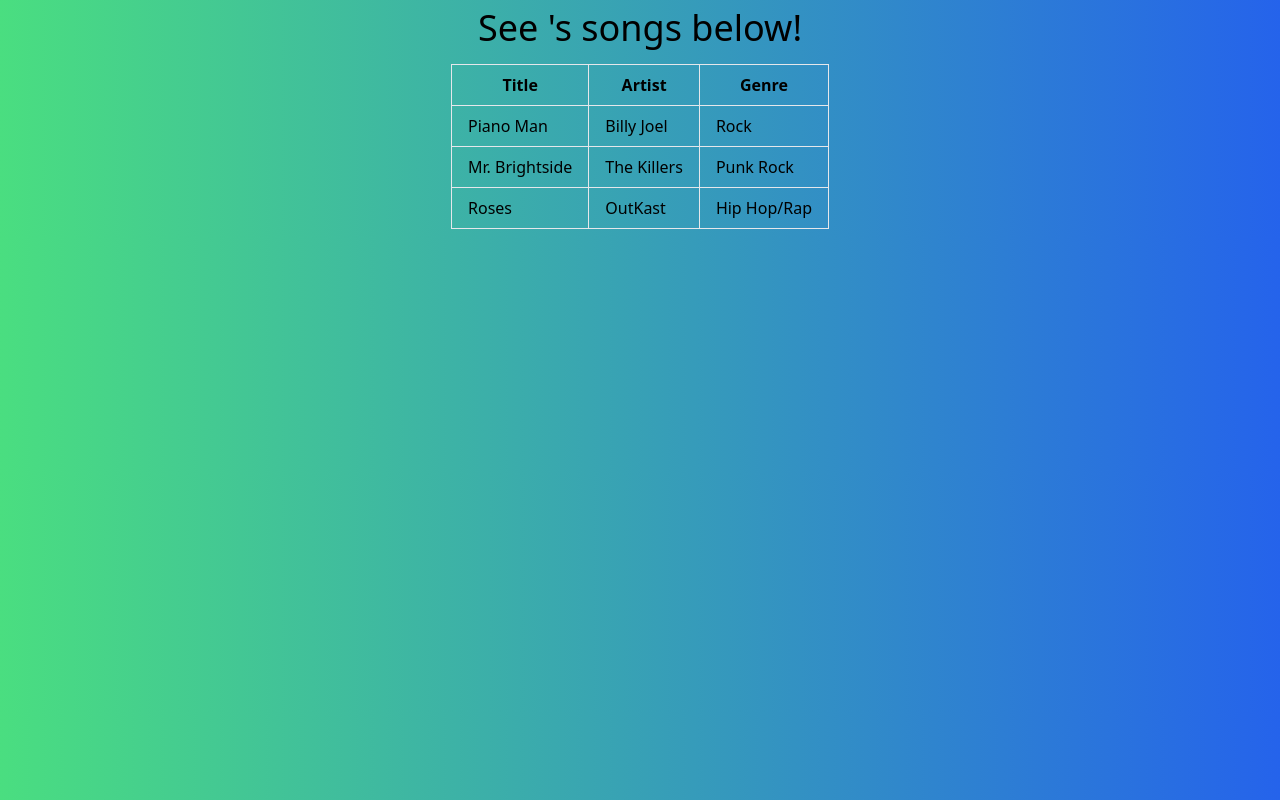
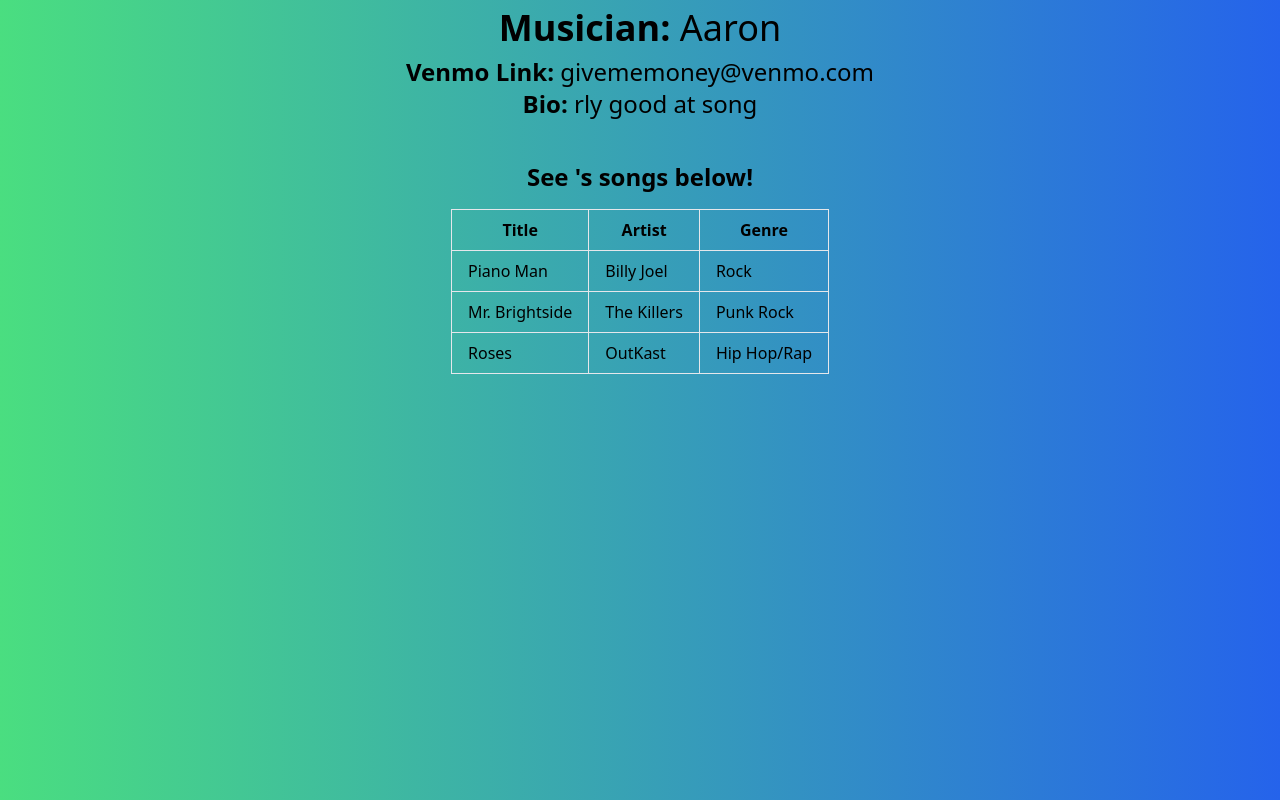
Before and after one commit to aaron1729/human-jukebox, a React app: page /musician/public in a window 1280 px wide. Built offline with nearby package versions, Linux system fonts and the light colour scheme.

Commit message:
Display public page of artist

```diff
--- /dev/null
+++ b/src/client/Components/MusicianInfo.tsx
@@ -0,0 +1,36 @@
+import React, {useEffect, useState} from 'react'
+
+const MusicianInfo = (props: any) => {
+
+  const [ musicianInfo, setMusicianInfo ] = useState({
+    bandName: '',
+    venmoLink: '',
+    musicianBio: ''
+  });
+
+  // make request to get current musician's info
+  const getMusicianInfo = () => {
+    console.log('running getMusicianInfo')
+    // fetch to db to get bandName, venmoLink, and musicianBio based on props.currentMusician
+    // setMusicianInfo
+    // const dataFromFetch = {};
+    setMusicianInfo({...musicianInfo, bandName: 'Aaron', venmoLink: 'givememoney@venmo.com', musicianBio: 'rly good at song'})
+  }
+
+  useEffect(() => {
+    getMusicianInfo();
+  }, [])
+
+
+  return (
+    <div className='flex flex-col items-center'>
+      <h2 className='text-4xl py-2'><span className='font-bold'>Musician:</span> {musicianInfo.bandName}</h2>
+      <span className='text-2xl'><span className='font-bold'>Venmo Link:</span> {musicianInfo.venmoLink}</span>
+      <span className='text-2xl'><span className='font-bold'>Bio:</span> {musicianInfo.musicianBio}</span>
+      <hr />
+    </div>
+  )
+
+}
+
+export default MusicianInfo;
--- a/src/client/Containers/PrivateMusicianContainer.tsx
+++ b/src/client/Containers/PrivateMusicianContainer.tsx
@@ -1,8 +1,10 @@
 import React from 'react';
+import MusicianInfo from '../Components/MusicianInfo';
 
 function PrivateMusicianContainer(){
   return(
     <div className="private-musician">
+      <MusicianInfo />
       {
         /*contains all of the musician data:
           bio, venmo, songs, tags, edit options
--- a/src/client/Containers/PublicMusicianContainer.tsx
+++ b/src/client/Containers/PublicMusicianContainer.tsx
@@ -1,6 +1,7 @@
 import React from 'react';
 import SongDisplayContainer from './SongDisplayContainer';
-import { useSearchParams } from 'react-router-dom'
+import { useSearchParams } from 'react-router-dom';
+import MusicianInfo from '../Components/MusicianInfo';
 
 function PublicMusicianContainer(){
 
@@ -11,6 +12,7 @@
 
   return(
     <div className="Public-musician">
+      <MusicianInfo currentMusician={currentMusician}/>
       {
         /*contains all of the musician data:
           bio, venmo, songs, tags, edit options
--- a/src/client/Containers/SongDisplayContainer.tsx
+++ b/src/client/Containers/SongDisplayContainer.tsx
@@ -52,7 +52,7 @@
   return (
     <div>
       <div>
-        <h1 className='text-4xl px-4 py-2 flex flex-row justify-center'>See {currentMusician}'s songs below!</h1>
+        <h1 className='font-bold text-2xl px-4 py-2 flex flex-row justify-center mt-8'>See {currentMusician}'s songs below!</h1>
       </div>
       <div className='px-4 py-2 flex flex-row justify-center'>
         <table className='table-fixed'>
--- a/src/server/routes/api.js
+++ b/src/server/routes/api.js
@@ -27,8 +27,9 @@
         spotifyApi.authorizationCodeGrant(req.query.code)
         .then(data => {
             res.cookie('access', data.body.access_token).cookie('refresh', data.body.refresh_token);
+            res.status(200).send("ended the api/getToken route!");
         });
-        res.status(200).send("ended the api/getToken route!");
+
     }
 )
 
```
